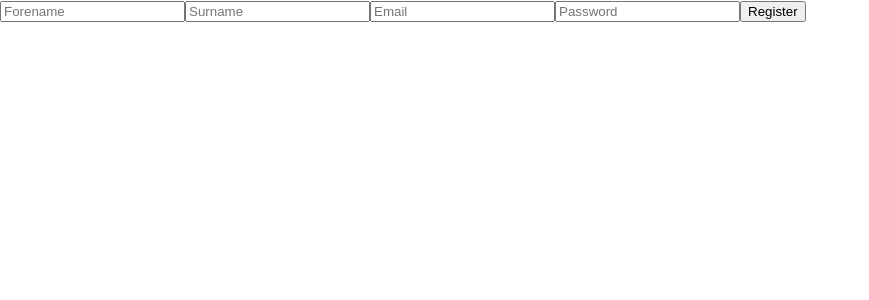
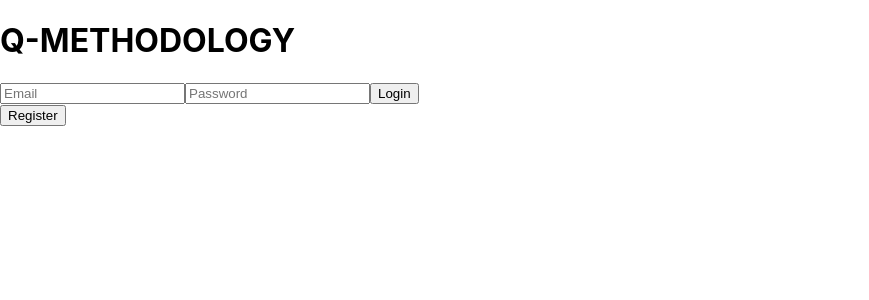
Before and after one commit to NapierJDB/App-Q-Methodology, a React (Create React App) app in the folder project/: page / in a window 1280 px wide. Shown: the top 300 px of the page, without its empty margins (0-869 px from the left). Built offline with nearby package versions, Linux system fonts and the light colour scheme.

Commit message:
Setting login functionallity

```diff
--- a/project/src/App.js
+++ b/project/src/App.js
@@ -5,7 +5,7 @@ import RegForm from './layouts/RegForm';
 export default class App extends React.Component {
   render() {
     return (
-      <RegForm />
+      <Home />
     );
   }
 }
--- a/project/src/layouts/Home.js
+++ b/project/src/layouts/Home.js
@@ -1,11 +1,18 @@
 import React from 'react';
 import { render } from 'react-dom';
+import axios from 'axios';
+
+/*
+    TO IMPLEMENT:
+        navigation
+        Admin panel page if log in successful
+*/
 
 export default class Home extends React.Component {
     constructor(props) {
         super(props);
         this.state = {
-          userName: '',
+          email: '',
           password: ''
         };
 
@@ -20,13 +27,27 @@ export default class Home extends React.Component {
       }
 
       handleSubmit(event) {
-        alert(
-        "Login button works"
-        );
+
         event.preventDefault();
+
+        axios
+          .post("https://www.one.barttest.me.uk/Project2/public/account/login",
+          {
+            email: this.state.email,
+            password: this.state.password
+
+          })
+        .then((response) => {
+            alert("Log in successful");
+            console.log(response);
+        }, (error) => {
+          console.log("Login error ", error);
+        });
       }
 
       btnRegister(event) {
+
+        //Navigate to regForm page
 
       }
 
@@ -37,10 +58,10 @@ export default class Home extends React.Component {
                   <h1>Q-METHODOLOGY</h1>
 
                   <input
-                    type="text"
-                    name="userName"
-                    placeholder="Username"
-                    value={this.state.userName}
+                    type="email"
+                    name="email"
+                    placeholder="Email"
+                    value={this.state.email}
                     onChange={this.handleChange}
                     required
                   />
--- a/project/src/layouts/RegForm.js
+++ b/project/src/layouts/RegForm.js
@@ -59,8 +59,8 @@ export default class RegForm extends React.Component {
         email: this.state.email,
         password: this.state.password
       })
-      .then(function (resonse) {
-        console.log(resonse);
+      .then(function (response) {
+        console.log(response);
       })
       .catch(function (error) {
         console.log(error);
```
Also changed, not shown: 1 other file (tests, documents, lock files or other folders).
